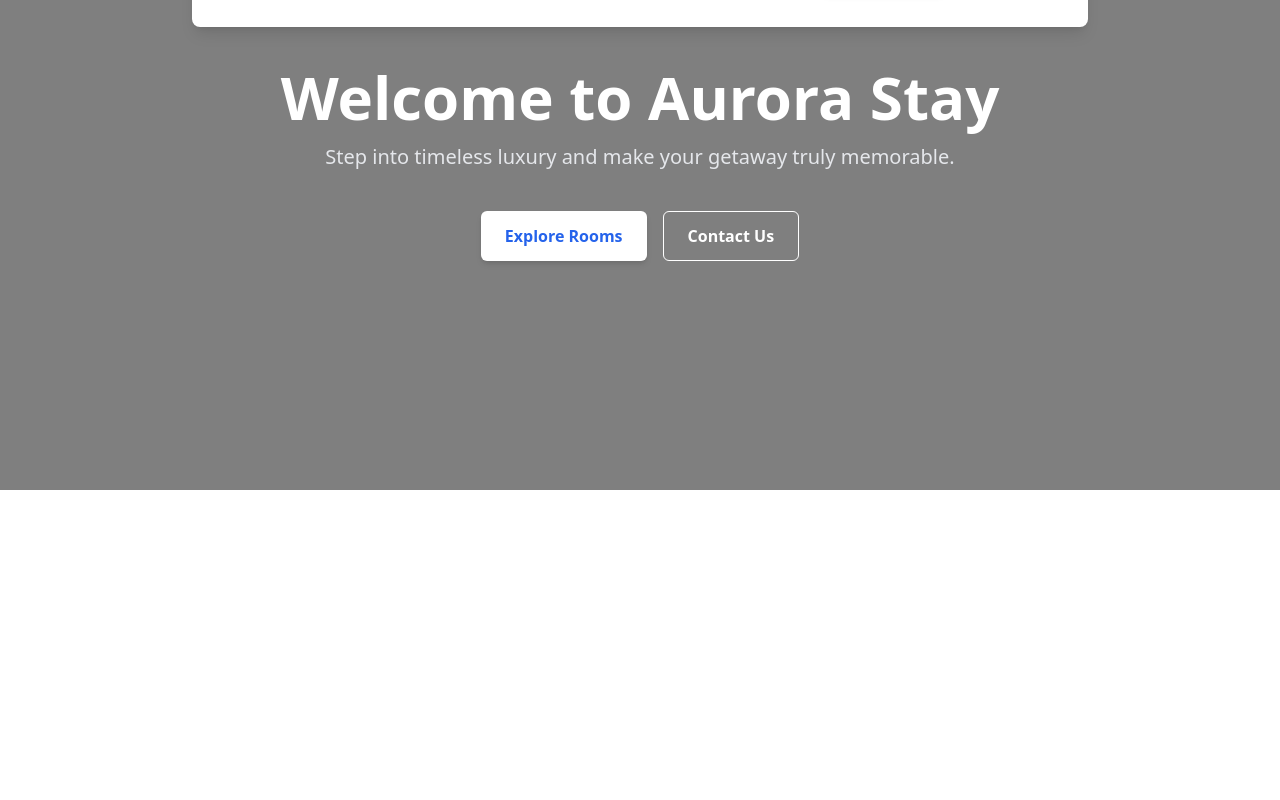
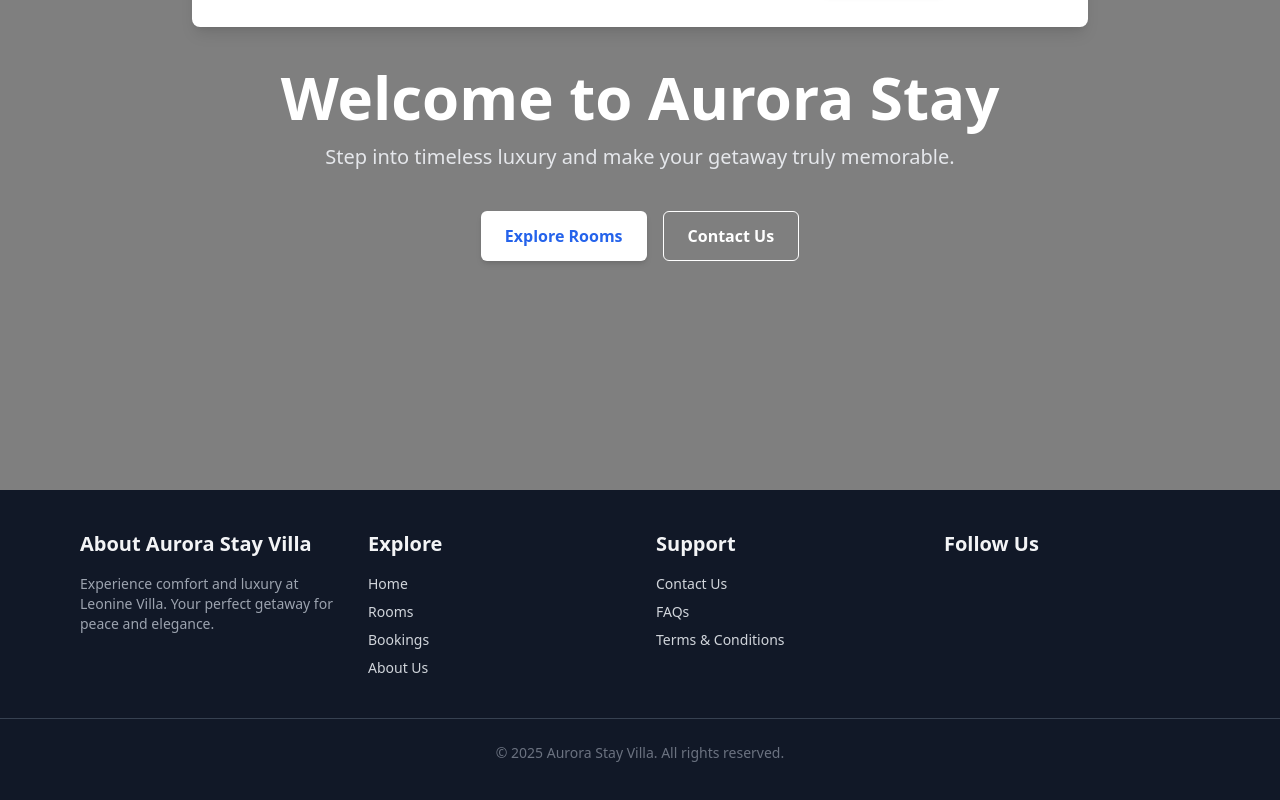
Before and after one commit to vinudasenith/hotel-booking-frontend, an Angular app: page /home in a window 1280 px wide. Shown: the part 374-1174 px from the top of the page. Before the commit the page ends 864 px from the top, so only its background shows below. Built offline with nearby package versions, Linux system fonts and the light colour scheme.

Commit message:
feat: conditionally render navbar and footer based on route ✅

```diff
--- a/src/app/app.component.html
+++ b/src/app/app.component.html
@@ -3,3 +3,7 @@
 </ng-container>
 
 <router-outlet></router-outlet>
+
+<ng-container *ngIf="isHomePage">
+  <app-footer></app-footer>
+</ng-container>
--- a/src/app/app.component.ts
+++ b/src/app/app.component.ts
@@ -1,19 +1,22 @@
 import { Component } from '@angular/core';
 import { Router, NavigationEnd, RouterOutlet } from '@angular/router';
 import { NavbarComponent } from './shared/components/navbar/navbar.component';
+import { FooterComponent } from './shared/components/footer/footer.component';
 import { CommonModule } from '@angular/common';
 import { filter } from 'rxjs/operators';
 
 @Component({
   selector: 'app-root',
   standalone: true,
-  imports: [RouterOutlet, NavbarComponent, CommonModule],
+  imports: [RouterOutlet, NavbarComponent, CommonModule, FooterComponent],
   templateUrl: './app.component.html',
   styleUrls: ['./app.component.css']
 })
 export class AppComponent {
   title = 'hotel-booking-frontend';
   isLoginPageOrRegisterPage: boolean = false;
+  isHomePage: boolean = false;
+
 
   constructor(private router: Router) {
     this.router.events.pipe(
@@ -21,6 +24,9 @@ export class AppComponent {
     ).subscribe((event: any) => {
       const path = event.urlAfterRedirects;
       this.isLoginPageOrRegisterPage = path === '/login' || path === '/register';
+      this.isHomePage = path === '/home';
+
+
     });
   }
 }
```
